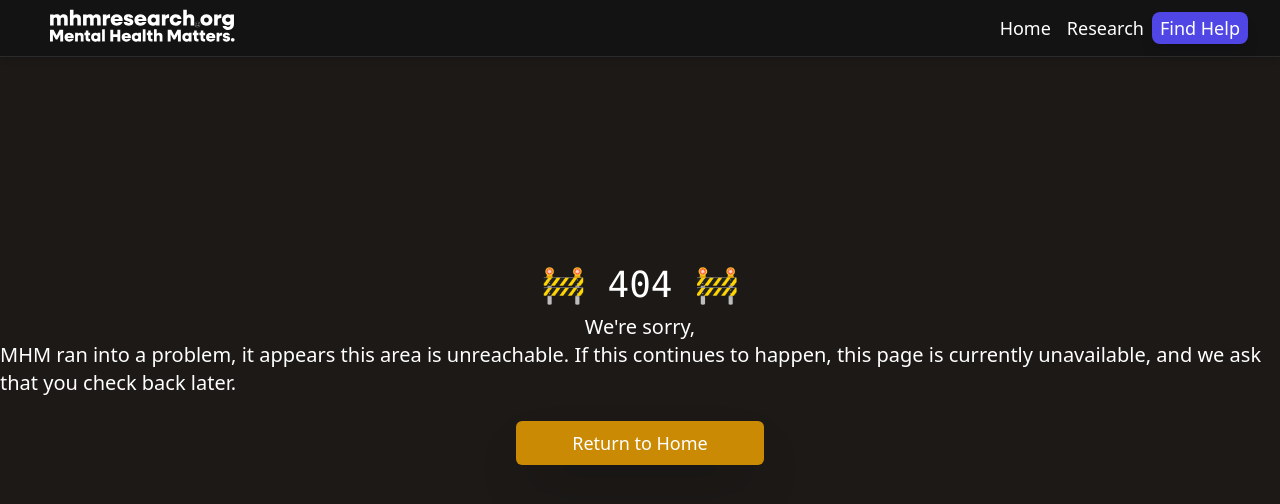
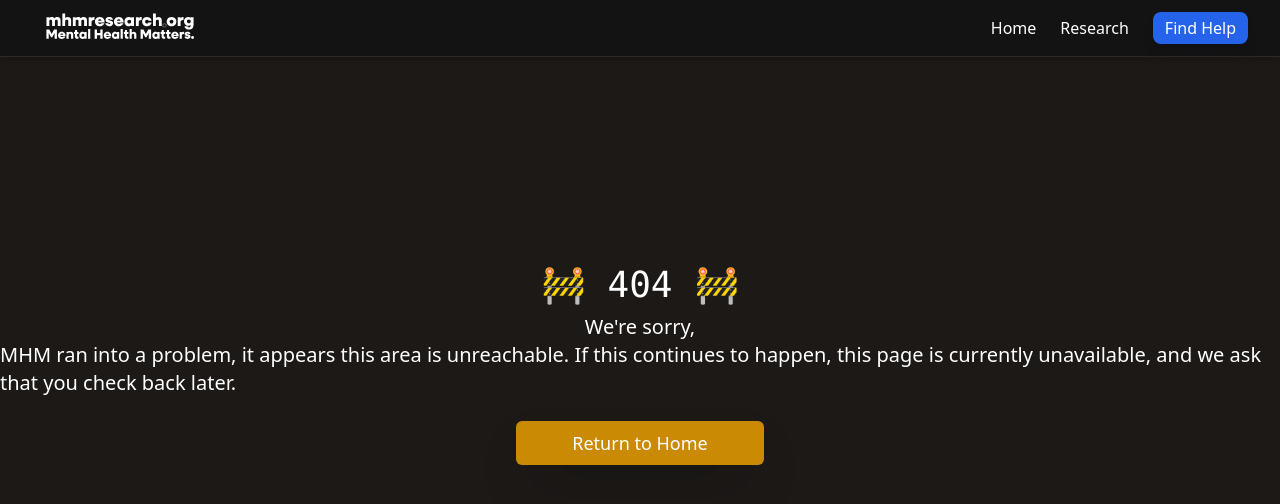
Before and after one commit to SpritzCoAlt/Capstone-Fixed, a website: page 404.html in a window 1280 px wide. Drawn offline with nearby package versions, Linux system fonts and the light colour scheme.

Commit message:
QC 35 (MAJOR)

```diff
--- a/404.html
+++ b/404.html
@@ -9,33 +9,56 @@
 </head>
 
 <nav class="text-white shadow-md">
-  <div class="max-w-9xl mx-auto px-0 sm:px-6 lg:px-8">
+  <div class="max-w-7xl mx-auto px-4 sm:px-6 lg:px-8">
     <div class="flex items-center justify-between h-14">
 
-
-      <div class="shrink-0 flex items-center gap-0 font-sans text-2xl tracking-normal text-white">
+      <!-- Brand Logo -->
+      <div class="shrink-0 flex items-center">
         <a href="/">
-          <img class="fit-picture" src="./assets/mhmresearch.org.svg" alt="MHM Research" />
+          <img class="h-8 w-auto" src="./assets/mhmresearch.org.svg" alt="MHM Research" />
         </a>
       </div>
 
+      <!-- Desktop Links (Hidden on small screens, flex on md and up) -->
+      <div class="hidden md:flex items-center space-x-6 text-base font-sans">
+        <a href="/" class="text-white hover:text-gray-300 transition-colors">Home</a>
+        <a href="./404.html" class="text-white hover:text-gray-300 transition-colors">Research</a>
+        <a href="./help.html" class="bg-blue-600 hover:bg-blue-700 text-white px-3 py-1 rounded-lg transition-colors shadow-lg">
+          Find Help
+        </a>
+      </div>
 
-      <div class="flex items-center space-x-10">
+      <!-- Mobile Menu Button (Visible on mobile, hidden on md and up) -->
+      <div class="flex md:hidden">
+        <button id="mobile-menu-btn" type="button" class="p-2 text-white hover:text-gray-300 focus:outline-none" aria-label="View Menu">
+          <svg class="h-6 w-6" fill="none" viewBox="0 0 24 24" stroke="currentColor">
+            <path stroke-linecap="round" stroke-linejoin="round" stroke-width="2" d="M4 6h16M4 12h16M4 18h16" />
+          </svg>
+        </button>
+      </div>
 
-        <div class="hidden md:flex items-center space-x-2 text-lg font-sans">
-          <a href="/" class="text-white hover:text-white transition-colors">Home</a>
-          <a href="./404.html" class="text-white hover:text-white transition-colors">Research</a>
-
-
-
-          <a href="./help.html" class="bg-indigo-600 hover:bg-indigo-700 text-white px-2 py-0.5 rounded-lg text-lg font-sans transition-colors shadow-lg">
-            Find Help
-          </a>
-        </div>
-      </div>
     </div>
   </div>
+
+  <!-- Mobile Dropdown Menu -->
+  <div id="mobile-menu" class="hidden md:hidden px-10 pt-2 pb-4 space-y-2">
+    <a href="/" class="block py-2 text-base text-white hover:text-gray-300">Home</a>
+    <a href="./404.html" class="block py-2 text-base text-white hover:text-gray-300">Research</a>
+    <a href="./help.html" class="inline-block bg-blue-600 hover:bg-blue-700 text-white px-3 py-1.5 rounded-lg text-base">
+      Find Help
+    </a>
+  </div>
 </nav>
+
+<script>
+  const btn = document.getElementById('mobile-menu-btn');
+  const menu = document.getElementById('mobile-menu');
+
+  btn.addEventListener('click', () => {
+    menu.classList.toggle('hidden');
+  });
+</script>
+
 <div class="my-1.5"></div>
 <body class="bg-stone-900">
     <div class="my-52"></div>
```
